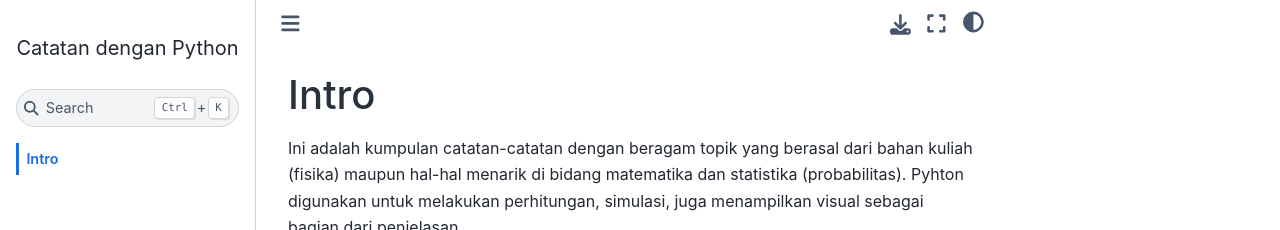
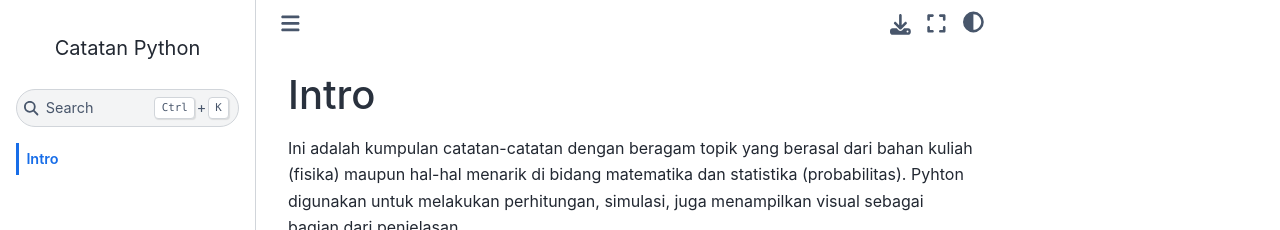
Before and after one commit to noworiv/pynotes, a Jupyter Book: the page built from intro.md, in a window 1280 px wide. Shown: the top 230 px of the page. Built offline with Jupyter Book 1.0.4 settings and Sphinx 7.4.7 and the Sphinx Book theme 1.1.4, drawn with Linux system fonts in a browser that asks for light colours; pages that are not in the unit, such as notebooks, are missing from menus.

Commit message:
Update _config.yml

```diff
--- a/_config.yml
+++ b/_config.yml
@@ -1,6 +1,6 @@
 # Jupyter Book v1 configuration
 
-title: "Catatan dengan Python"
+title: "Catatan Python"
 author: "Nowo R."
 logo: ""
 
```
